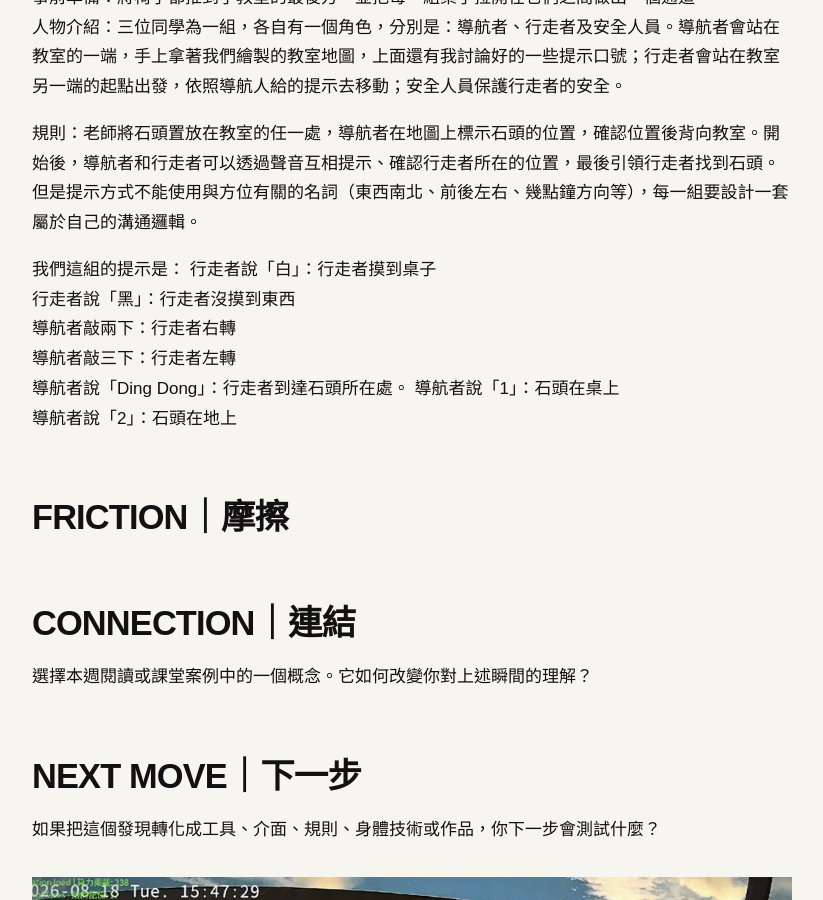
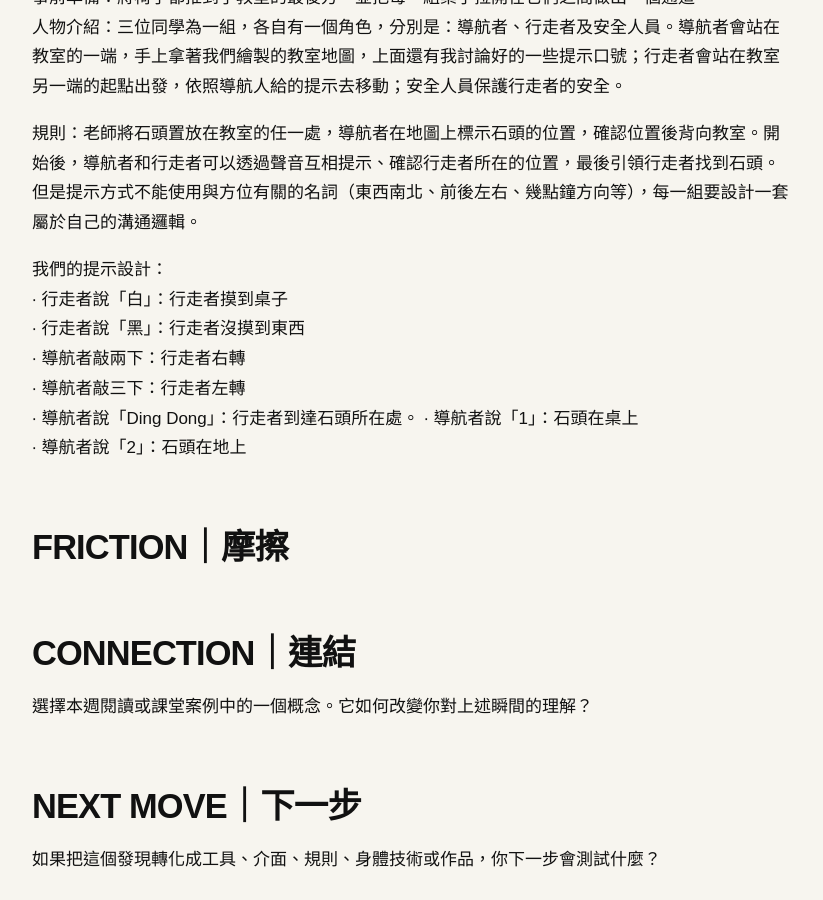
Before and after one commit to Jam72281/fieldworkarchive, a Jekyll site: the page built from weeks/week-01.md, in a window 1280 px wide and 900 px high, scrolled down 760 px. Shown: the whole window, without its empty margins (48-871 px from the left). Built offline with Jekyll 4.4.1, drawn with Linux system fonts in a browser that asks for light colours.

Commit message:
Update week-01.md

```diff
--- a/weeks/week-01.md
+++ b/weeks/week-01.md
@@ -21,14 +21,14 @@ permalink: /weeks/week-01/
 
 規則：老師將石頭置放在教室的任一處，導航者在地圖上標示石頭的位置，確認位置後背向教室。開始後，導航者和行走者可以透過聲音互相提示、確認行走者所在的位置，最後引領行走者找到石頭。但是提示方式不能使用與方位有關的名詞（東西南北、前後左右、幾點鐘方向等），每一組要設計一套屬於自己的溝通邏輯。
 
-我們這組的提示是：
-行走者說「白」：行走者摸到桌子
-行走者說「黑」：行走者沒摸到東西
-導航者敲兩下：行走者右轉
-導航者敲三下：行走者左轉
-導航者說「Ding Dong」：行走者到達石頭所在處。
-導航者說「1」：石頭在桌上
-導航者說「2」：石頭在地上
+我們的提示設計：
+ ∙ 行走者說「白」：行走者摸到桌子
+ ∙ 行走者說「黑」：行走者沒摸到東西
+ ∙ 導航者敲兩下：行走者右轉
+ ∙ 導航者敲三下：行走者左轉
+ ∙ 導航者說「Ding Dong」：行走者到達石頭所在處。
+ ∙ 導航者說「1」：石頭在桌上
+ ∙ 導航者說「2」：石頭在地上
 
 ## FRICTION｜摩擦
 
```
